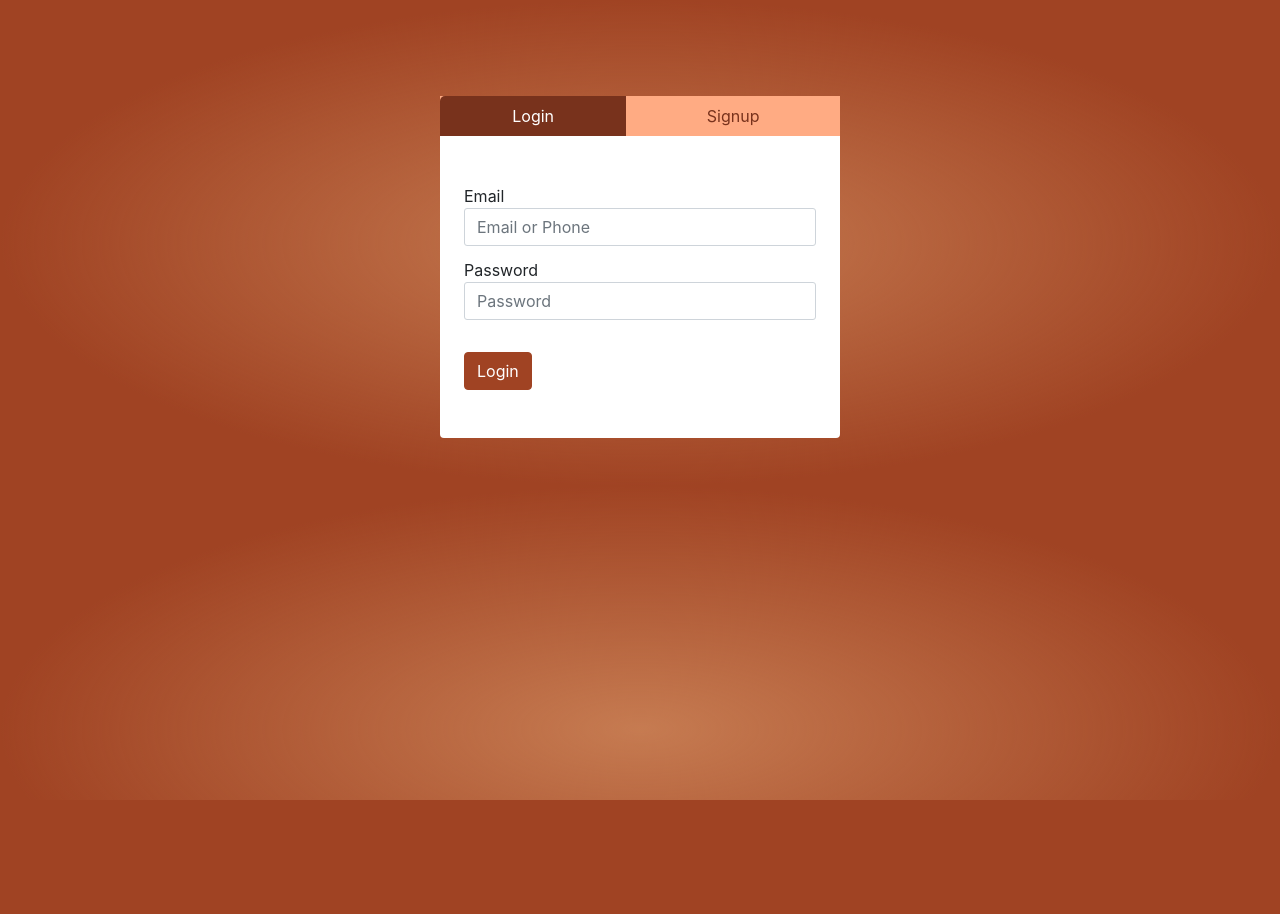
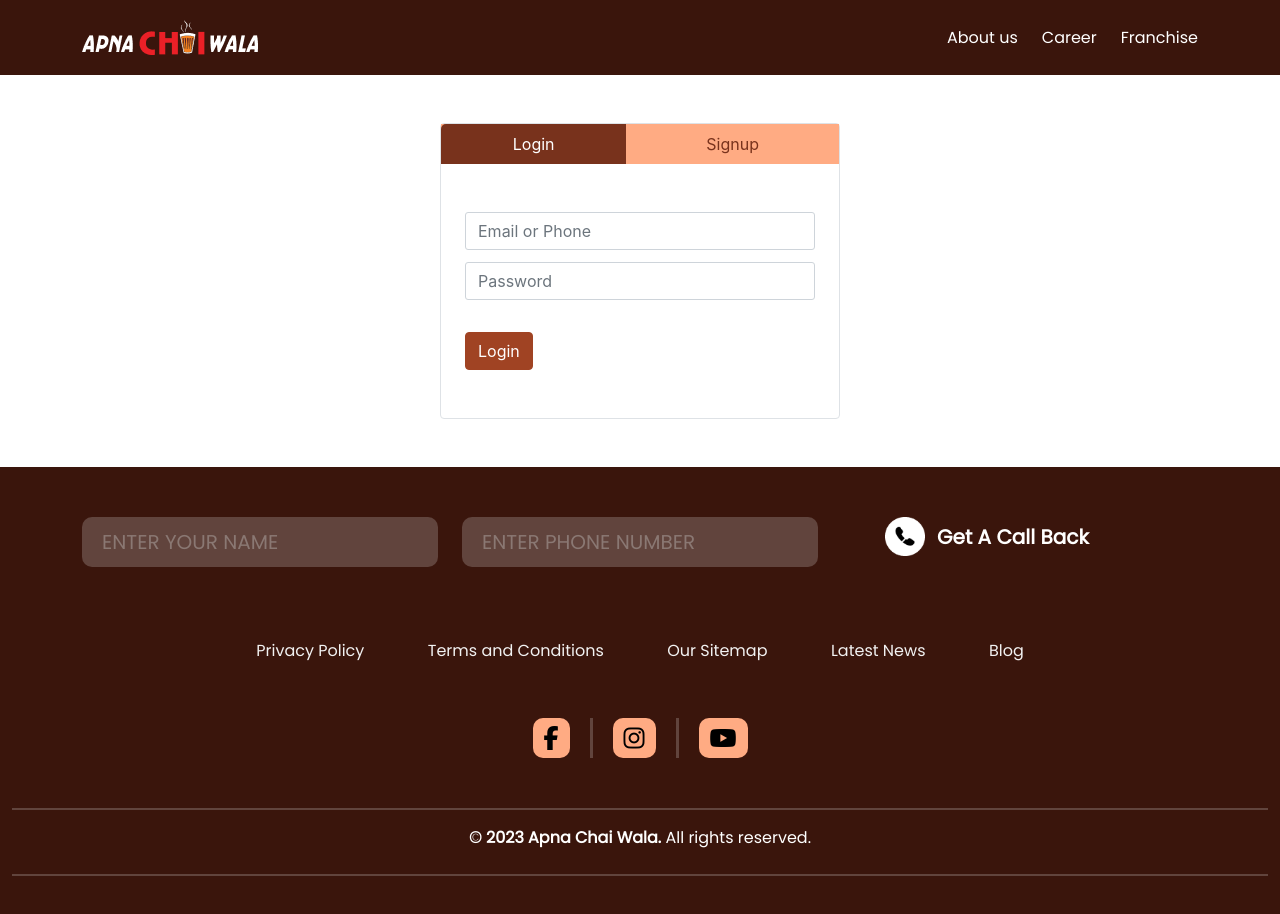
Before and after one commit to hanishwahi/apnachaiwala, a React (Create React App) app: page /admin-login in a window 1280 px wide. Shown: the top 914 px of the page. Before the commit the page ends 800 px from the top, so only its background shows below. Built offline with nearby package versions, Linux system fonts and the light colour scheme.

Commit message:
first commit

```diff
--- a/package.json
+++ b/package.json
@@ -9,6 +9,7 @@
     "prop-types": "^15.8.1",
     "react": "^18.2.0",
     "react-dom": "^18.2.0",
+    "react-helmet": "^6.1.0",
     "react-router-dom": "^6.18.0",
     "react-scripts": "5.0.1",
     "react-slick": "^0.29.0",
--- a/src/Pages/AdminPage/AdminPortal.js
+++ b/src/Pages/AdminPage/AdminPortal.js
@@ -1,18 +1,22 @@
 import React from 'react'
-import Header from '../Header/Header'
-import Footer from '../Footer/Footer'
+import {Helmet} from 'react-helmet';
+import Header from '../Header/Header';
+import Footer from '../Footer/Footer';
+
 
 function AdminPortal() {
     return (
         <>
-
+            <Helmet>
+                <style>{'body {background: radial-gradient(50% 50% at 50% 50%, #fff 0%, #fff 100%), #fff;}'}</style>
+            </Helmet>
+            <Header/>
             <div className='container-fluid'>
                 <div className="container">
                     <div className="row py-5">
-                        <div class="d-flex justify-content-center align-items-center mt-5">
+                        <div class="d-flex justify-content-center align-items-center">
 
-
-                            <div class="card">
+                            <div class="card border">
                                 <ul class="nav nav-pills " id="pills-tab" role="tablist">
                                     <li class="nav-item text-center">
                                         <a class="nav-link active btl" id="pills-home-tab" data-toggle="pill" href="#pills-home" role="tab" aria-controls="pills-home" aria-selected="true">Login</a>
@@ -25,13 +29,11 @@ function AdminPortal() {
                                 <div class="tab-content" id="pills-tabContent">
                                     <div class="tab-pane fade show active" id="pills-home" role="tabpanel" aria-labelledby="pills-home-tab">
 
-                                        <div class="form px-4 py-5">
+                                        <div class="form px-4 py-5" >
                                             <div className="">
-                                                <label htmlFor=""> Email</label>
                                                 <input type="text" name="" class="form-control" placeholder="Email or Phone" />
                                             </div>
                                             <div className="">
-                                                <label htmlFor="">Password</label>
                                                 <input type="text" name="" class="form-control" placeholder="Password" />
                                             </div>
                                             <button class="btn btn-dark btn-block">Login</button>
@@ -44,23 +46,19 @@ function AdminPortal() {
                                     <div class="tab-pane fade" id="pills-profile" role="tabpanel" aria-labelledby="pills-profile-tab">
                                         <div class="form px-4 py-5">
                                             <div>
-                                                <label htmlFor=""> Name</label>
-                                                <input type="text" name="" class="form-control" placeholder="Name" />
+                                                 <input type="text" name="" class="form-control" placeholder="Name" />
                                             </div>
 
                                             <div className="">
-                                                <label htmlFor=""> Email</label>
-                                                <input type="text" name="" class="form-control" placeholder="Email" />
+                                                 <input type="text" name="" class="form-control" placeholder="Email" />
                                             </div>
 
                                             <div className="">
-                                                <label htmlFor="">Phone</label>
-                                                <input type="text" name="" class="form-control" placeholder="Phone" />
+                                                 <input type="text" name="" class="form-control" placeholder="Phone" />
                                             </div>
 
                                             <div className="">
-                                                <label htmlFor="">Password</label>
-                                                <input type="text" name="" class="form-control" placeholder="Password" />
+                                                 <input type="text" name="" class="form-control" placeholder="Password" />
                                             </div>
 
                                             <button class="btn btn-dark btn-block">Signup</button>
@@ -85,6 +83,7 @@ function AdminPortal() {
                     </div>
                 </div>
             </div>
+            <Footer/>
 
         </>
     )
--- a/src/Pages/Footer/FooterInput.js
+++ b/src/Pages/Footer/FooterInput.js
@@ -37,7 +37,6 @@ function FooterInput() {
         }
         setErr(validationErrors);
         setError2(validationErrors2);
-
     }
 
 
--- a/src/Style/Style.css
+++ b/src/Style/Style.css
@@ -262,7 +262,7 @@ body {
 }
 
 .footer-form {
-    min-height: 72px;
+    min-height: 74px;
 }
 
 .footer-form input {
```
Also changed, not shown: 1 other file (tests, documents, lock files or other folders).
